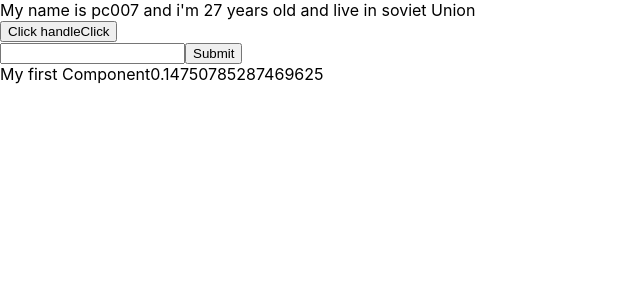
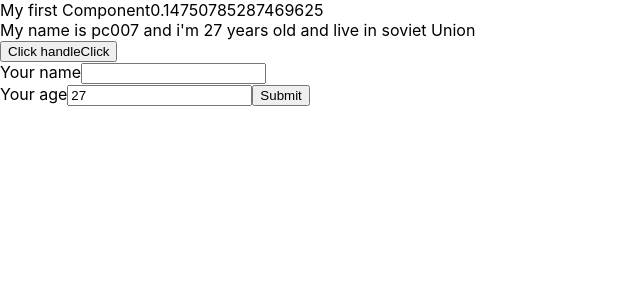
Before and after one commit to itphucuong007/basic-reactjs, a React (Create React App) app: page / in a window 1280 px wide. Shown: the top 300 px of the page, without its empty margins (0-640 px from the left). Built offline with nearby package versions, Linux system fonts and the light colour scheme.

Commit message:
Video 22

```diff
--- a/src/App.js
+++ b/src/App.js
@@ -9,69 +9,11 @@ import React from 'react';
 
 class App extends React.Component {
 
-  state = {
-    'name': 'pc007',
-    'address': 'soviet Union',
-    'age': 27,
-  }
-
-  handleClick(event) {
-    // console.log('>> Click me');
-    // console.log('event.target: ', event.target);
-    // console.log('event: ', event);
-
-    // 20.2 Vấn đề của this
-    // console.log('age: ', this.state.age);
-
-    // 20.3 Đổi các value của object state bằng cách dùng setState()
-    this.setState({
-      'name': 'Kiki',
-      'age': Math.floor((Math.random() * 100) + 10)
-    });
-
-  }
-
-  handleOnMoverOver(event) {
-    // console.log('>> Click me');
-    console.log('event: ', event.pageX);
-  }
-
-  handleOnChangeInput = (event) => {
-    console.log(event.target.value);
-    this.setState({
-      'name': event.target.value,
-      'age': Math.floor((Math.random() * 100) + 10)
-    });
-  }
-
-  handleOnSubmit = (event) => {
-    event.preventDefault();
-    console.log(this.state);
-  }
 
   render() {
     // jsx
     return (
       <div>
-        My name is {this.state.name} and i'm {this.state.age} years old and
-        live in {this.state.address}
-        <br />
-        <button onClick={(event) => { this.handleClick(event) }}>Click handleClick</button>
-
-        <form onSubmit={(event) => {this.handleOnSubmit(event)}}>
-
-          <input
-            type='text'
-            onChange={(event) => { this.handleOnChangeInput(event) }}
-          />
-
-          <button>Submit</button>
-
-
-        </form>
-
-
-
         <MyComponent></MyComponent>
       </div>
     );
--- a/src/components/MyComponents.js
+++ b/src/components/MyComponents.js
@@ -1,4 +1,8 @@
 import React  from "react";
+
+import UserInfor from './UserInfor';
+
+
 
 class MyComponent extends React.Component {
     render() {
@@ -7,6 +11,7 @@ class MyComponent extends React.Component {
             <div>
                 My first Component
                 {Math.random()}
+                <UserInfor/>
             </div>
         );
 
--- /dev/null
+++ b/src/components/UserInfor.js
@@ -0,0 +1,90 @@
+import React from "react";
+
+class UserInfor extends React.Component {
+    state = {
+        'name': 'pc007',
+        'address': 'soviet Union',
+        'age': 27,
+    }
+
+    handleClick(event) {
+        // console.log('>> Click me');
+        // console.log('event.target: ', event.target);
+        // console.log('event: ', event);
+
+        // 20.2 Vấn đề của this
+        // console.log('age: ', this.state.age);
+
+        // 20.3 Đổi các value của object state bằng cách dùng setState()
+        this.setState({
+            'name': 'Kiki',
+            'age': Math.floor((Math.random() * 100) + 10)
+        });
+
+    }
+
+    handleOnMoverOver(event) {
+        // console.log('>> Click me');
+        console.log('event: ', event.pageX);
+    }
+
+    handleOnChangeInput = (event) => {
+        console.log(event.target.value);
+        this.setState({
+            'name': event.target.value,
+        });
+    }
+
+    handleOnChangeAge = (event) => {
+        console.log(event.target.value);
+        this.setState({
+            'age': event.target.value
+        });
+    }
+
+    handleOnSubmit = (event) => {
+        event.preventDefault();
+        console.log(this.state);
+    }
+
+    render() {
+        // jsx
+        return (
+            <div>
+                My name is {this.state.name} and i'm {this.state.age} years old and
+                live in {this.state.address}
+                < br />
+                <button onClick={(event) => { this.handleClick(event) }}>Click handleClick</button>
+                <form onSubmit={(event) => { this.handleOnSubmit(event) }}>
+                    <label>Your name</label>
+                    <input
+                        type='text'
+                        onChange={(event) => { this.handleOnChangeInput(event) }}
+                    />
+
+                    <br/>
+
+                    <label>Your age</label>
+                    <input
+                        type='text' value={this.state.age}
+                        onChange={(event) => { this.handleOnChangeAge(event) }}
+                    />
+
+                    <button>Submit</button>
+                </form>
+
+            </div>
+
+        );
+
+    }
+
+
+
+
+
+
+
+}
+
+export default UserInfor
```
